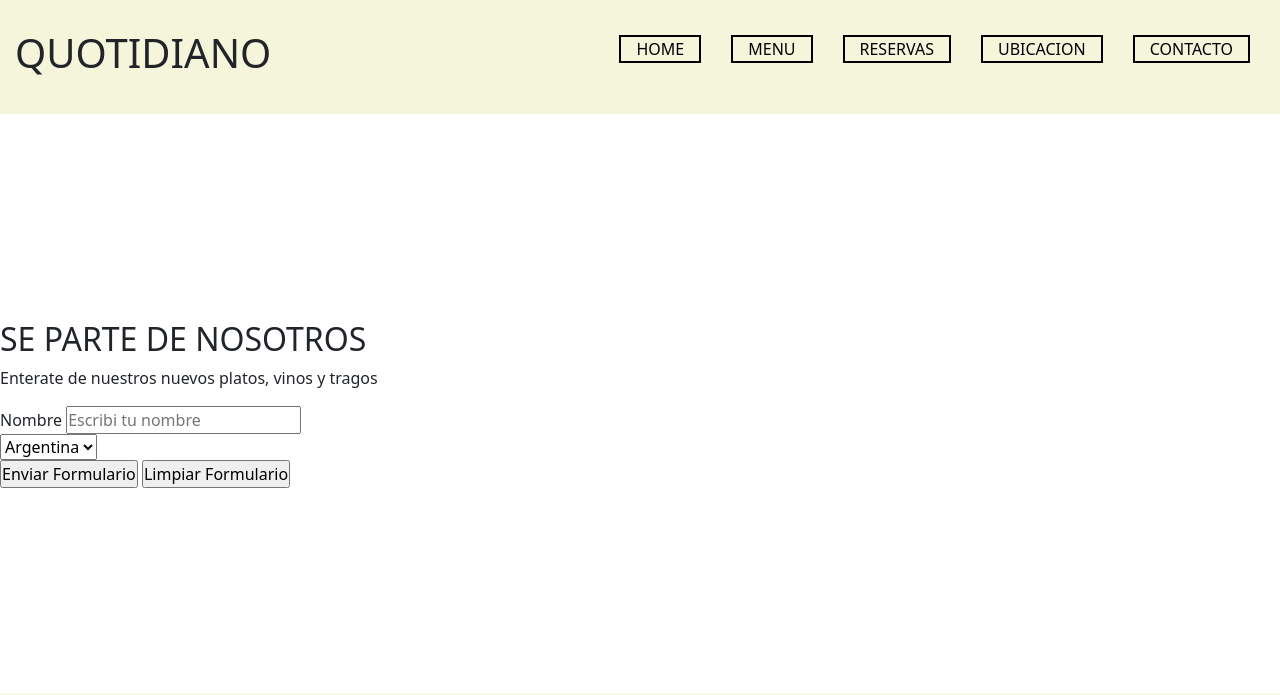
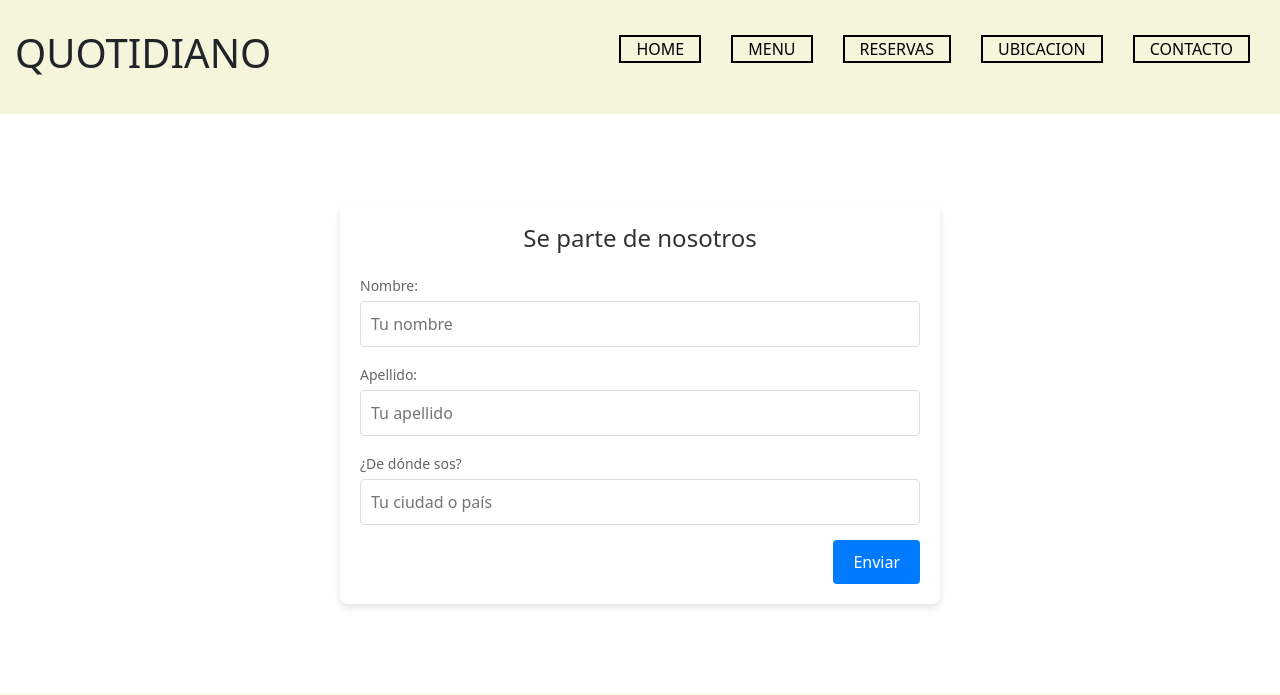
Before and after one commit to GonzaloPerezPittameglio/Quotidiano, a plain HTML site: page pages/contacto.html in a window 1280 px wide. Shown: the top 695 px of the page. Drawn offline with nearby package versions, Linux system fonts and the light colour scheme.

Commit message:
agregue readme y contactos

```diff
--- a/css/style.css
+++ b/css/style.css
@@ -504,3 +504,66 @@ footer div a img {
 .reserva-form button:hover {
     background-color: #b8860b;
 }
+
+/* - CONTACTO DEL RESTAURANTE - */
+
+.contacto {
+    max-width: 600px;
+    margin: 50px auto;
+    padding: 20px;
+    background-color: #fff;
+    box-shadow: 0 4px 6px rgba(0, 0, 0, 0.1);
+    border-radius: 8px;
+    text-align: center;
+}
+
+.contacto h2 {
+    font-size: 24px;
+    color: #333;
+    margin-bottom: 20px;
+}
+
+form {
+    display: flex;
+    flex-direction: column;
+    gap: 15px;
+}
+
+.form-grupo {
+    text-align: left;
+}
+
+label {
+    display: block;
+    font-size: 14px;
+    color: #666;
+    margin-bottom: 5px;
+}
+
+input {
+    width: 100%;
+    padding: 10px;
+    font-size: 14px;
+    border: 1px solid #ddd;
+    border-radius: 4px;
+    outline: none;
+}
+
+input:focus {
+    border-color: #007BFF;
+}
+
+.boton {
+    padding: 10px 20px;
+    font-size: 16px;
+    color: #fff;
+    background-color: #007BFF;
+    border: none;
+    border-radius: 4px;
+    cursor: pointer;
+    transition: background-color 0.3s ease;
+}
+
+.boton:hover {
+    background-color: #0056b3;
+}
--- a/pages/contacto.html
+++ b/pages/contacto.html
@@ -21,28 +21,24 @@
         </nav>
     </header>
     <main>
-        <section>
-            <h2>SE PARTE DE NOSOTROS</h2>
-            <p>Enterate de nuestros nuevos platos, vinos y tragos</p>
+        <section class="contacto">
+            <h2>Se parte de nosotros</h2>
+            <form action="#" method="POST">
+                <div class="form-grupo">
+                    <label for="nombre">Nombre:</label>
+                    <input type="text" id="nombre" name="nombre" placeholder="Tu nombre" required>
+                </div>
+                <div class="form-grupo">
+                    <label for="apellido">Apellido:</label>
+                    <input type="text" id="apellido" name="apellido" placeholder="Tu apellido" required>
+                </div>
+                <div class="form-grupo">
+                    <label for="ubicacion">¿De dónde sos?</label>
+                    <input type="text" id="ubicacion" name="ubicacion" placeholder="Tu ciudad o país" required>
+                </div>
+                <button type="submit" class="boton">Enviar</button>
+            </form>
         </section>
-        <form action="">
-            <div>
-                <label for="">Nombre</label>
-                <input type="text" placeholder="Escribi tu nombre">
-            </div>
-        <div>
-            <select name="" id="">
-                <label for="">Pais</label>
-                <option value="">Argentina</option>
-                <option value="">Uruguay</option>
-                <option value="">Chile</option>
-            </select>
-        </div>
-        <div>
-            <input type="submit" value="Enviar Formulario">
-            <input type="reset" value="Limpiar Formulario">
-        </div>
-        </form>
     </main>
     <footer>
         <h2>QUOTIDIANO</h2>
```
Also changed, not shown: index.html (+2 -2 lines), readme.md (added).
